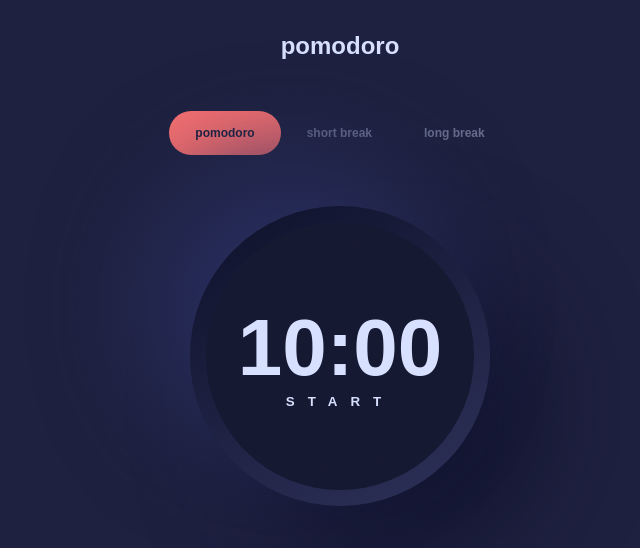
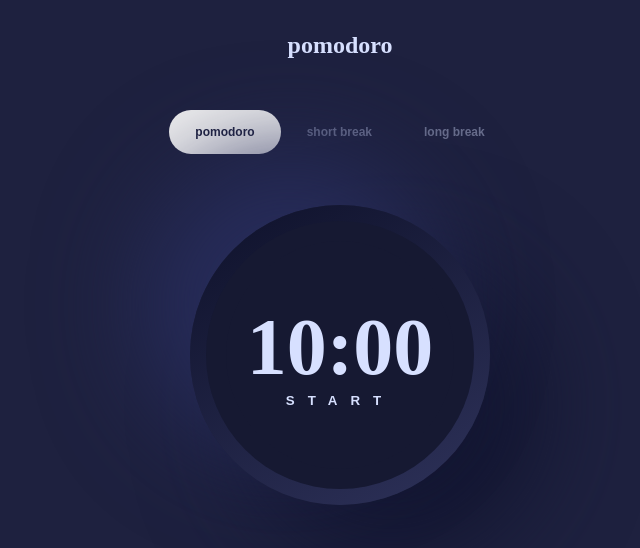
Before and after one commit to JustynaKorzycka/pomodoro, a React (Create React App) app: page / in a window 1280 px wide. Shown: the top 548 px of the page, without its empty margins (300-940 px from the left). Built offline with nearby package versions, Linux system fonts and the light colour scheme.

Commit message:
add font family types, create themeColors, change data in theme

```diff
--- a/src/styles/theme.config.js
+++ b/src/styles/theme.config.js
@@ -1,4 +1,10 @@
 import { createGlobalStyle } from "styled-components";
+
+export const FONT_FAMILY_TYPE = {
+ Kumbh: "'Kumbh Sans', sans-serif",
+ Roboto: "'Roboto Slab', serif",
+ Space: "'Space Mono', monospace",
+};
 
 export const theme = {
  widths: {
@@ -9,20 +15,36 @@ export const theme = {
   primary: "#161932",
   textBright: "#D7E0FF",
   textDark: "#1E213F",
-  first: "rgb(248, 112, 112)",
-  firstHover: "rgba(248, 112, 112, 0.203)",
-  second: "#70F3F8",
-  third: "#D881F8",
+  red: "#F87070",
+  green: "#70F3F8",
+  purple: "#D881F8",
  },
- padding: {
-  sm: 25,
-  md: 50,
-  content: {
-   md: 35,
-   sm: 22,
-  },
+};
+
+export const themeRed = {
+ width: theme.widths,
+ colors: theme.colors,
+ themeColors: {
+  mainColor: "rgb(248, 112, 112)",
+  mainColorHover: "#f98d8d",
  },
- maxWidth: 1600,
+};
+export const themeGreen = {
+ width: theme.widths,
+ colors: theme.colors,
+ themeColors: {
+  mainColor: "rgb(112, 243, 248)",
+  mainColorHover: "#8df5f9",
+ },
+};
+
+export const themePurple = {
+ width: theme.widths,
+ colors: theme.colors,
+ themeColors: {
+  mainColor: "rgb(216, 129, 248)",
+  mainColorHover: "#e09bf9",
+ },
 };
 
 export const GlobalStyles = createGlobalStyle`
@@ -36,8 +58,10 @@ html{
     font-size: 10px;
 }
 body{
-    font-family: 'Kumbh Sans', sans-serif;
+    font-family: ${({ fontFamily }) => fontFamily};
     background-color: #1E213F;
+    min-height: 100vh;
+    color: ${({ theme }) => theme.colors.primary};
 
 
 }
@@ -45,6 +69,9 @@ body{
 h1{
     font-size: 2.4rem;
     font-weight: 600;
-    color: ${({ theme }) => theme.colors.textBright}
+    color: ${({ theme }) => theme.colors.textBright};
+}
+.pomodoroBackground{
+    background-color:  ${({ theme }) => theme.colors.first};
 }
 `;
```
